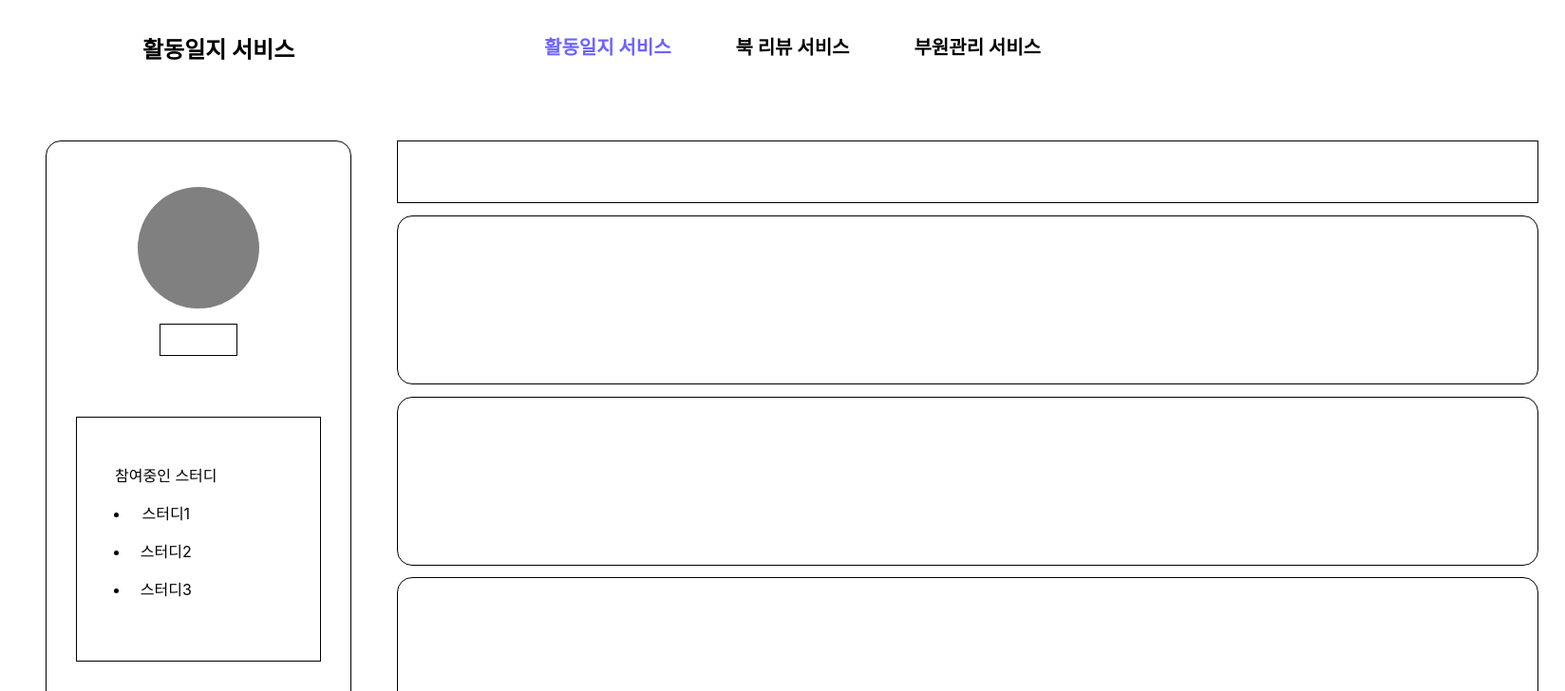
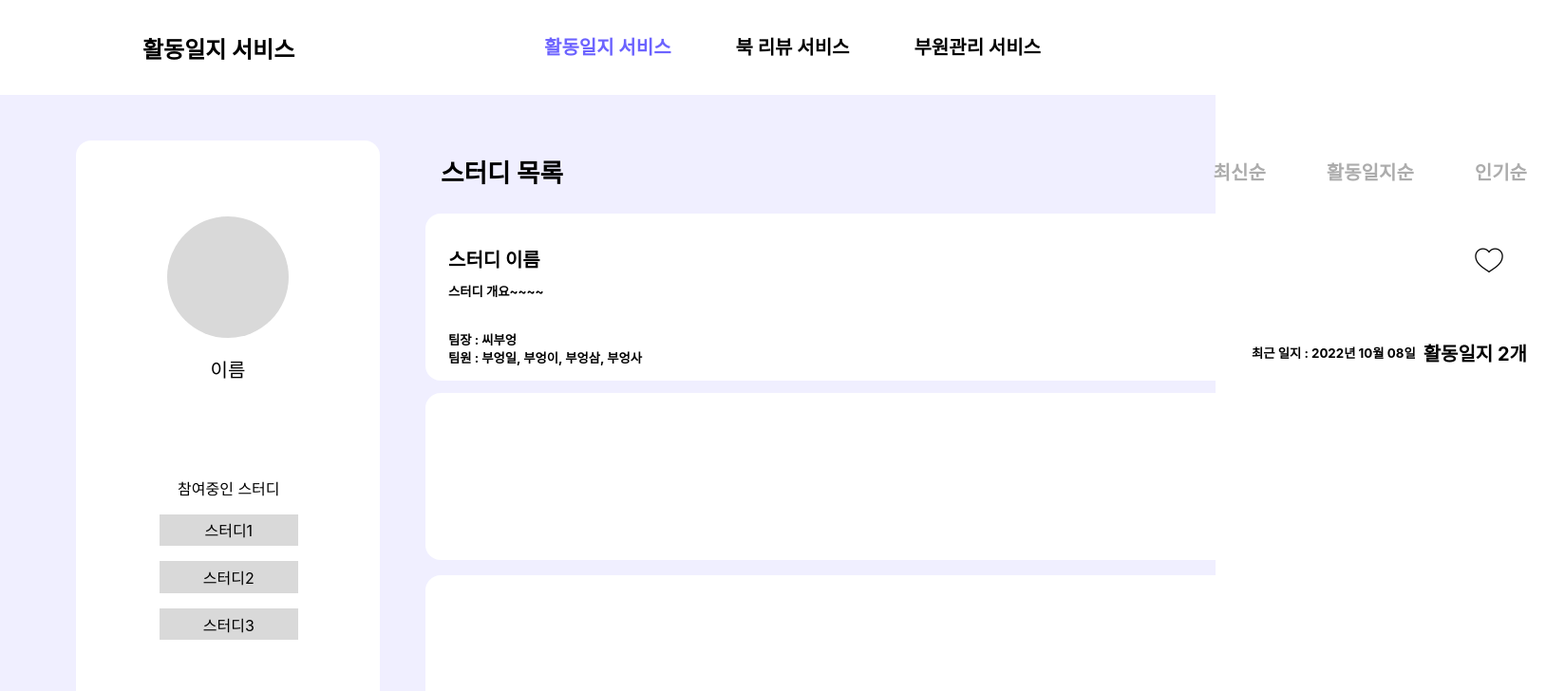
Before and after one commit to C-B-U/owl-forest, a React (Create React App) app in the folder frontend/: page /ActivityLog in a window 1280 px wide. Shown: the top 728 px of the page at 95% size, 1648 px wide, since content can reach past the window. Built offline with nearby package versions, Linux system fonts and the light colour scheme.

Commit message:
feat/#39/Design 초안 완료

```diff
--- a/frontend/src/Components/ActivityLog/Profile.jsx
+++ b/frontend/src/Components/ActivityLog/Profile.jsx
@@ -5,24 +5,29 @@ const Pf = styled.div`
   width: 20rem;
   height: 45rem;
   border-radius: 1rem;
-  border: 0.1rem solid black;
   margin: 3rem;
+  margin-left: 5rem;
   display: inline-block;
+  background-color: rgba(255, 255, 255, 1);
 `;
 
 const Circle = styled.div`
   width: 8rem;
   height: 8rem;
   border-radius: 100%;
-  background-color: gray;
+  background-color: rgba(217, 217, 217, 1);
   margin: auto;
-  margin-top: 3rem;
+  margin-top: 5rem;
 `;
 
 const Name = styled.div`
   width: 5rem;
   height: 2rem;
-  border: 0.1rem solid black;
+  text-align: center;
+  align-items: center;
+  justify-content: center;
+  display: flex;
+  font-size: 15pt;
   margin: auto;
   margin-top: 1rem;
 `;
@@ -30,7 +35,6 @@ const Name = styled.div`
 const EnjoyStudy = styled.div`
   width: 16rem;
   height: 16rem;
-  border: 0.1rem solid black;
   margin: auto;
   margin-top: 4rem;
   display: flex;
@@ -43,7 +47,12 @@ const StudyList = styled.ul`
 `;
 
 const Study = styled.li`
+  width: 8.5rem;
+  list-style: none;
+  list-style-position: inside;
   margin: 1rem;
+  padding: 0.3rem;
+  background-color: rgba(217, 217, 217, 1);
 `;
 
 function Profile() {
@@ -51,7 +60,7 @@ function Profile() {
     <div>
       <Pf>
         <Circle />
-        <Name />
+        <Name>이름</Name>
         <EnjoyStudy>
           <StudyList>
             참여중인 스터디
--- a/frontend/src/Pages/AL_Pages/ActivityLog.jsx
+++ b/frontend/src/Pages/AL_Pages/ActivityLog.jsx
@@ -3,28 +3,104 @@ import styled from 'styled-components';
 import StudyBtn from '../../Components/Btn';
 import Header from '../../Components/ActivityLog/Header';
 import Profile from '../../Components/ActivityLog/Profile';
+import EmptyHeart from '../../Image/EmptyHeart.png';
+import FullHeart from '../../Image/FullHeart.png';
 
 const MainWrap = styled.div`
   display: flex;
+  background-color: rgba(108, 99, 255, 0.1);
 `;
 
 const ListWrap = styled.div`
   display: inline-block;
 `;
 
+const Nav = styled.nav`
+  margin-left: auto;
+  margin-right: 0.5rem;
+  display: flex;
+  color: rgba(172, 172, 172, 1);
+`;
+
+const NavItems = styled.div`
+  font-size: 15pt;
+  margin: 2rem;
+  &:hover {
+    cursor: pointer;
+    color: rgba(108, 99, 255, 1);
+    text-decoration: underline;
+    text-underline-position: under;
+  }
+`;
+
 const ListHeader = styled.header`
-  width: 75rem;
+  width: 74rem;
   height: 4rem;
-  border: 0.1rem solid black;
   margin-top: 3rem;
+  padding-left: 1rem;
+  font-size: 20pt;
+  font-weight: bold;
+  align-items: center;
+  justify-content: left;
+  display: flex;
 `;
 
 const StudyList = styled.div`
-  width: 75rem;
-  height: 11rem;
+  width: 71rem;
+  height: 8rem;
   border-radius: 1rem;
-  border: 0.1rem solid black;
   margin-top: 0.8rem;
+  padding: 1.5rem;
+  display: inline-block;
+  background-color: rgba(255, 255, 255, 1);
+`;
+
+const StudyName = styled.div`
+  font-size: 15pt;
+  font-weight: bold;
+  align-items: center;
+  justify-content: center;
+  display: flex;
+`;
+
+const StudyInput = styled.div`
+  font-size: 10pt;
+  font-weight: bold;
+  display: flex;
+`;
+
+const LastStudy = styled.div`
+  font-size: 10pt;
+  font-weight: bold;
+  margin-left: auto;
+  margin-top: auto;
+  align-items: center;
+  justify-content: center;
+  display: flex;
+`;
+
+const StudyCnt = styled.div`
+  font-size: 15pt;
+  font-weight: bold;
+  margin-left: auto;
+  margin-top: auto;
+  margin-left: 0.5rem;
+`;
+
+const Heart = styled.button`
+  width: 3rem;
+  height: 3rem;
+  margin-left: auto;
+  margin-right: 1rem;
+  border-style: none;
+  background-color: rgba(255, 255, 255, 1);
+  background-image: url(${EmptyHeart});
+  background-size: 2rem;
+  background-repeat: no-repeat;
+  background-position: center;
+  &:active {
+    background-image: url(${FullHeart});
+  }
 `;
 
 const BtnWrap = styled.div`
@@ -38,15 +114,39 @@ function ActivityLog() {
       <MainWrap>
         <Profile />
         <ListWrap>
-          <ListHeader />
-          <StudyList />
+          <ListHeader>
+            스터디 목록
+            <Nav>
+              <NavItems>최신순</NavItems>
+              <NavItems>활동일지순</NavItems>
+              <NavItems>인기순</NavItems>
+            </Nav>
+          </ListHeader>
+          <StudyList>
+            <StudyName>
+              스터디 이름
+              <Heart />
+            </StudyName>
+            <StudyInput>
+              스터디 개요~~~~
+              <br />
+              <br />
+              <br />
+              팀장 : 씨부엉
+              <br />
+              팀원 : 부엉일, 부엉이, 부엉삼, 부엉사
+              <LastStudy>
+                최근 일지 : 2022년 10월 08일<StudyCnt>활동일지 2개</StudyCnt>
+              </LastStudy>
+            </StudyInput>
+          </StudyList>
           <StudyList />
           <StudyList />
           <BtnWrap>
             <StudyBtn
               background={'rgb(108,99,255)'}
               color={'white'}
-              width={'75rem'}
+              width={'74rem'}
               height={'3.5rem'}
               name={'스터디 생성'}
             ></StudyBtn>
```
Also changed, not shown: frontend/src/Image/EmptyHeart.png (added), frontend/src/Image/FullHeart.png (added).
